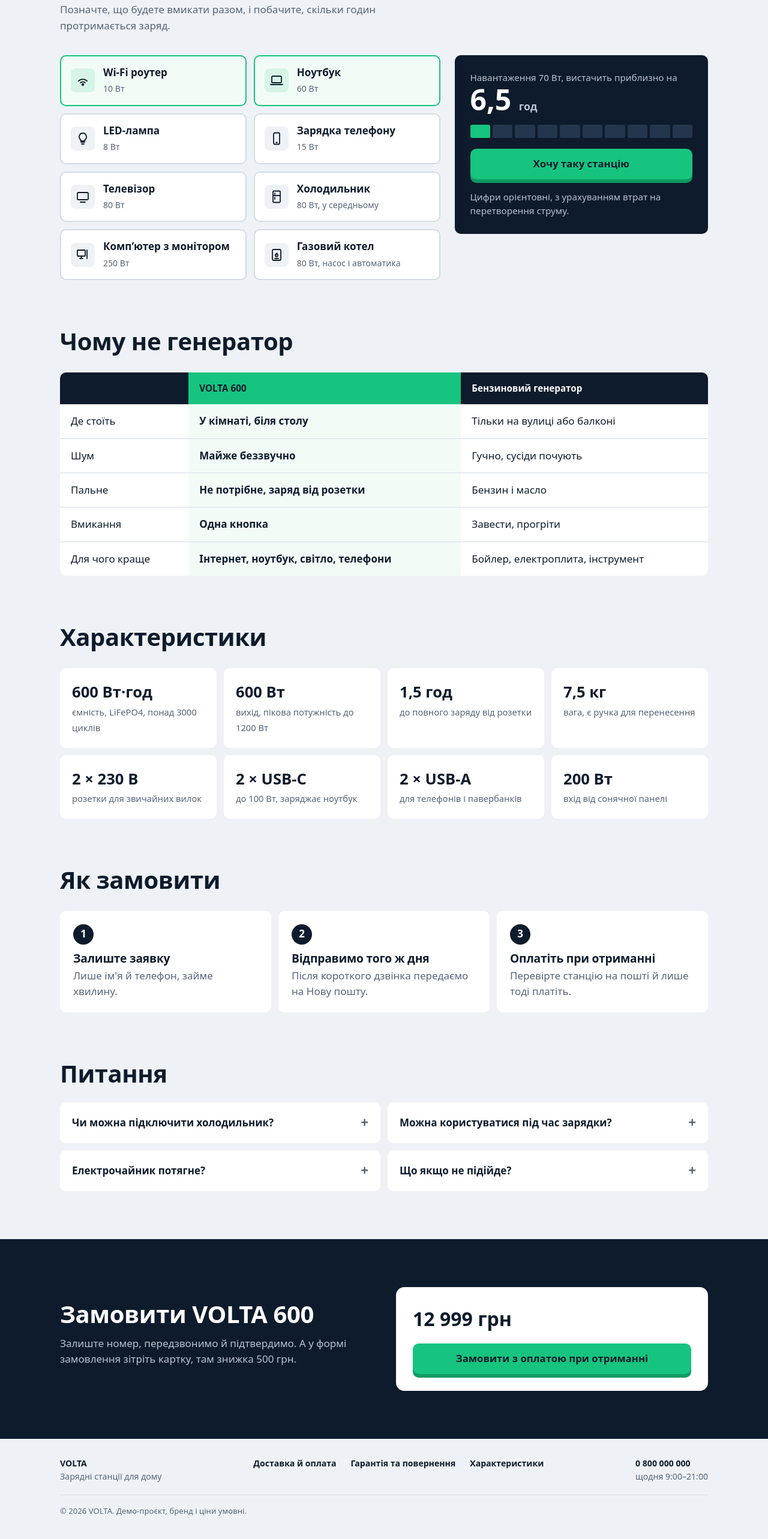
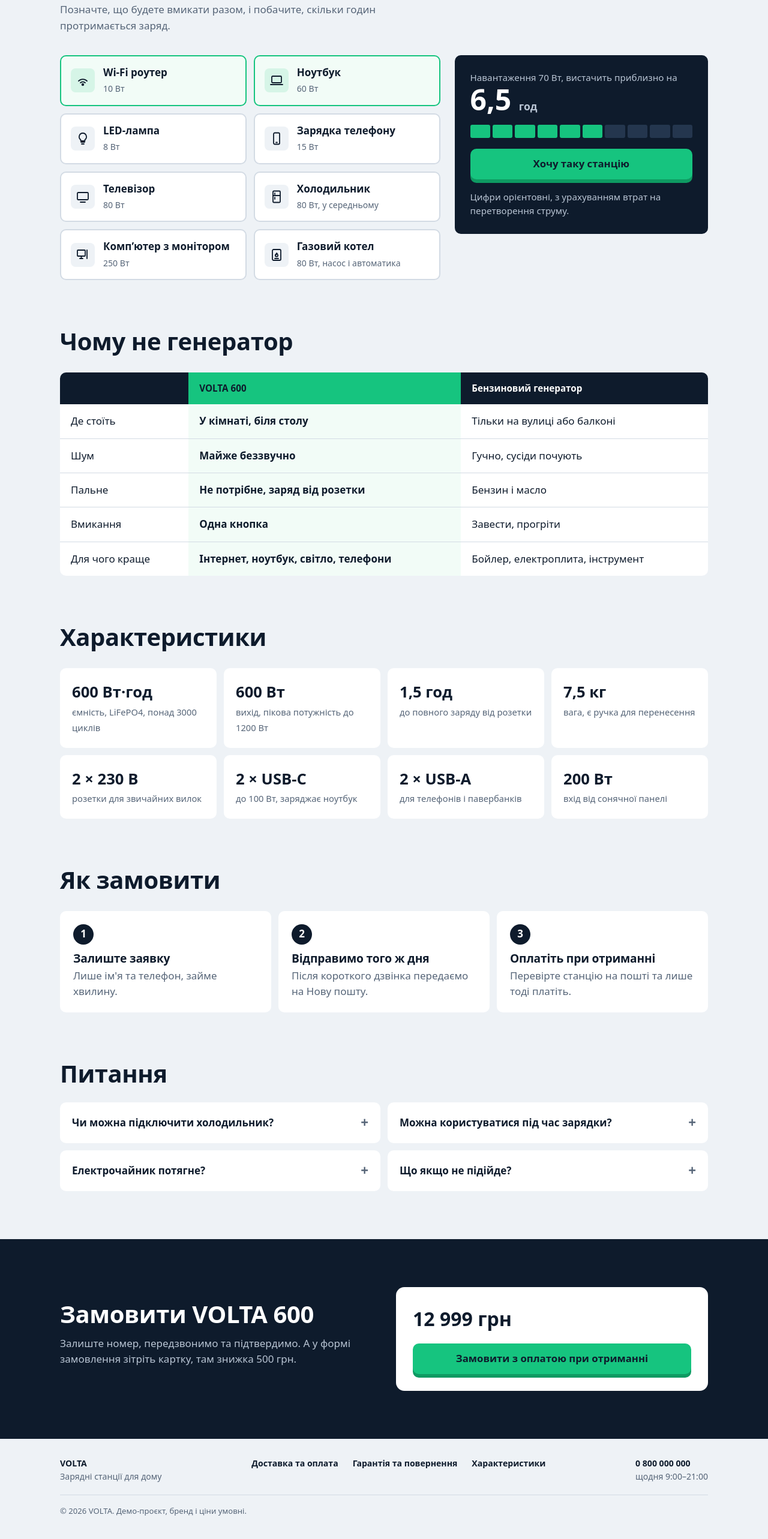
Before and after one commit to kaybedow/volta-landing, a plain HTML site: page index.html in a window 1280 px wide. Shown: the part 865-3431 px from the top of the page at 60% size. Drawn offline with Linux system fonts and the light colour scheme.

Commit message:
Update index.html

```diff
--- a/index.html
+++ b/index.html
@@ -388,9 +388,9 @@
   <div class="wrap">
     <h2 id="how">Як замовити</h2>
     <ol class="steps">
-      <li><h3>Залиште заявку</h3><p>Лише ім'я й телефон, займе хвилину.</p></li>
+      <li><h3>Залиште заявку</h3><p>Лише ім'я та телефон, займе хвилину.</p></li>
       <li><h3>Відправимо того ж дня</h3><p>Після короткого дзвінка передаємо на Нову пошту.</p></li>
-      <li><h3>Оплатіть при отриманні</h3><p>Перевірте станцію на пошті й лише тоді платіть.</p></li>
+      <li><h3>Оплатіть при отриманні</h3><p>Перевірте станцію на пошті та лише тоді платіть.</p></li>
     </ol>
   </div>
 </section>
@@ -402,7 +402,7 @@
       <details><summary>Чи можна підключити холодильник?</summary><p>Так, якщо його потужність до 600 Вт. Звичайний холодильник у середньому споживає 60–100 Вт, тож пропрацює кілька годин. Порахувати можна в калькуляторі вище.</p></details>
       <details><summary>Можна користуватися під час зарядки?</summary><p>Так, станція працює як безперебійник: поки є світло, пристрої живляться від мережі, а коли зникає, станція підхоплює їх без вимкнення.</p></details>
       <details><summary>Електрочайник потягне?</summary><p>Ні, чайник споживає близько 2000 Вт, це більше за вихід станції. Для чайника потрібна станція від 2000 Вт.</p></details>
-      <details><summary>Що якщо не підійде?</summary><p>Можна повернути протягом 14 днів, якщо станція в повному комплекті й без пошкоджень.</p></details>
+      <details><summary>Що якщо не підійде?</summary><p>Можна повернути протягом 14 днів, якщо станція в повному комплекті та без пошкоджень.</p></details>
     </div>
   </div>
 </section>
@@ -411,7 +411,7 @@
   <div class="wrap order-grid">
     <div>
       <h2>Замовити VOLTA 600</h2>
-      <p class="lead" style="margin-top:14px">Залиште номер, передзвонимо й підтвердимо. А у формі замовлення зітріть картку, там знижка 500 грн.</p>
+      <p class="lead" style="margin-top:14px">Залиште номер, передзвонимо та підтвердимо. А у формі замовлення зітріть картку, там знижка 500 грн.</p>
     </div>
     <div class="order-card">
       <div class="price-line"><span class="old" data-old hidden>12 999 грн</span><strong data-price>12 999 грн</strong></div>
@@ -426,7 +426,7 @@
   <div class="wrap">
     <div class="foot">
       <div><b>VOLTA</b><br>Зарядні станції для дому</div>
-      <nav aria-label="Інформація"><a href="#how">Доставка й оплата</a><a href="#faq">Гарантія та повернення</a><a href="#specs">Характеристики</a></nav>
+      <nav aria-label="Інформація"><a href="#how">Доставка та оплата</a><a href="#faq">Гарантія та повернення</a><a href="#specs">Характеристики</a></nav>
       <div><a href="tel:+380000000000">0 800 000 000</a><br>щодня 9:00–21:00</div>
     </div>
     <p class="foot-note">© 2026 VOLTA. Демо-проєкт, бренд і ціни умовні.</p>
@@ -479,11 +479,11 @@
       <input type="hidden" name="utm_content"><input type="hidden" name="utm_term"><input type="hidden" name="subid"><input type="hidden" name="click_id">
       <input type="hidden" name="promo" id="promoField">
       <button class="btn full" type="submit">Замовити з оплатою при отриманні</button>
-      <small>Натискаючи кнопку, ви погоджуєтесь на обробку імені й телефону для дзвінка.</small>
+      <small>Натискаючи кнопку, ви погоджуєтесь на обробку імені та телефону для дзвінка.</small>
     </div>
     <div class="thanks" id="thanks" role="status">
       <h3>Дякуємо, заявку прийнято</h3>
-      <p class="muted" style="margin:0 auto">Менеджер передзвонить найближчим часом, щоб підтвердити замовлення й відділення Нової пошти.</p>
+      <p class="muted" style="margin:0 auto">Менеджер передзвонить найближчим часом, щоб підтвердити замовлення та відділення Нової пошти.</p>
     </div>
   </form>
 </dialog>
@@ -572,7 +572,8 @@
     warn.style.display = 'none';
     var h = CAP * EFF / (watts + IDLE);
     hoursEl.innerHTML = (h >= 10 ? Math.round(h) : (Math.round(h * 10) / 10).toString().replace('.', ',')) + ' <small>год</small>';
-    paint(Math.min(10, Math.max(1, Math.round(h / 4.5))));
+    // логарифмічна шкала: різниця між 2 і 6 годинами видна так само добре, як між 10 і 28
+    paint(Math.min(10, Math.max(1, Math.round(10 * Math.log(h + 1) / Math.log(33)))));
   }
   function paint(n){
     cells.querySelectorAll('i').forEach(function(c, i){ c.classList.toggle('on', i < n); });
@@ -752,7 +753,7 @@
   }
   promoRender();
 
-  /* ===== Мобільна кнопка: ховаємо на першому екрані й біля форми ===== */
+  /* ===== Мобільна кнопка: ховаємо на першому екрані та біля форми ===== */
   var sticky = document.getElementById('sticky');
   var hero = document.querySelector('.hero'), order = document.getElementById('order');
   var heroVisible = true, orderVisible = false;
```
